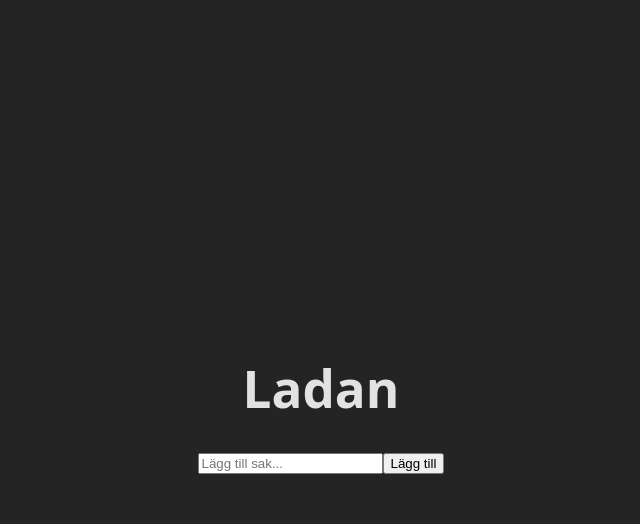
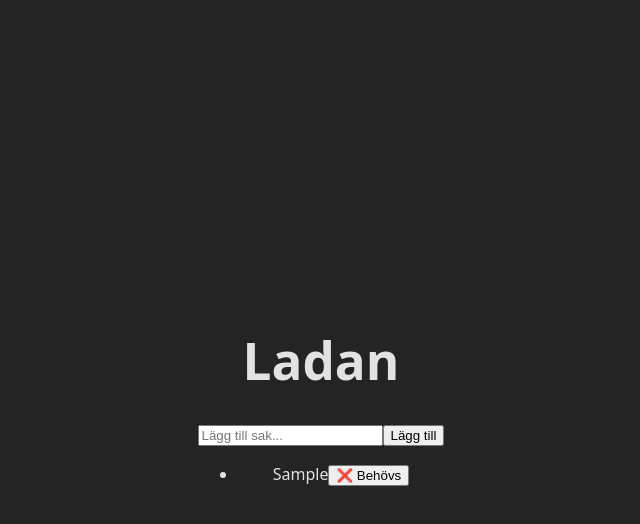
Before and after one commit to filiplyrheden/ladan-app, a React (Vite) app: page / in a window 1280 px wide. Both pictures are taken after typing "Sample" into the empty fields and a click on the button "Lägg till". Shown: the top 524 px of the page, without its empty margins (319-959 px from the left). Built offline with nearby package versions, Linux system fonts and the light colour scheme.

Commit message:
Added ItemList and ItemRow components

```diff
--- a/src/App.tsx
+++ b/src/App.tsx
@@ -1,5 +1,6 @@
 import "./App.css";
 import ItemForm from "./components/ItemForm";
+import ItemList from "./components/ItemList";
 import type { Item } from "./types";
 import { useState } from "react";
 
@@ -15,11 +16,25 @@ function App() {
     setItems([newItem, ...items]);
   }
 
+  function toggleStatus(id: number) {
+    setItems((prev) =>
+      prev.map((item) =>
+        item.id === id
+          ? {
+              ...item,
+              status: item.status === "finns" ? "behövs" : "finns",
+            }
+          : item
+      )
+    );
+  }
+
   return (
-    <>
-      <h1>Ladan</h1>
+    <div className="max-w-md mx-auto p-4">
+      <h1 className="text-2xl mb-4">Ladan</h1>
       <ItemForm onAdd={addItem} />
-    </>
+      <ItemList items={items} onToggle={toggleStatus} />
+    </div>
   );
 }
 
--- /dev/null
+++ b/src/components/ItemList.tsx
@@ -0,0 +1,17 @@
+import type { Item } from "./../types";
+import ItemRow from "./ItemRow";
+
+interface ItemListProps {
+  items: Item[];
+  onToggle: (id: number) => void;
+}
+
+export default function ItemList({ items, onToggle }: ItemListProps) {
+  return (
+    <ul className="space-y-2">
+      {items.map((item) => (
+        <ItemRow key={item.id} item={item} onToggle={onToggle} />
+      ))}
+    </ul>
+  );
+}
--- /dev/null
+++ b/src/components/ItemRow.tsx
@@ -0,0 +1,24 @@
+import type { Item } from "../types";
+
+interface ItemRowProps {
+  item: Item;
+  onToggle: (id: number) => void;
+}
+
+export default function ItemRow({ item, onToggle }: ItemRowProps) {
+  return (
+    <li className="flex items-center justify-between border rounded px-3 py-2">
+      <span>{item.name}</span>
+      <button
+        onClick={() => onToggle(item.id)}
+        className={`px-2 py-1 rounded text-sm ${
+          item.status === "finns"
+            ? "bg-green-500 text-white"
+            : "bg-red-500 text-white"
+        }`}
+      >
+        {item.status === "finns" ? "✅ Finns" : "❌ Behövs"}
+      </button>
+    </li>
+  );
+}
```
